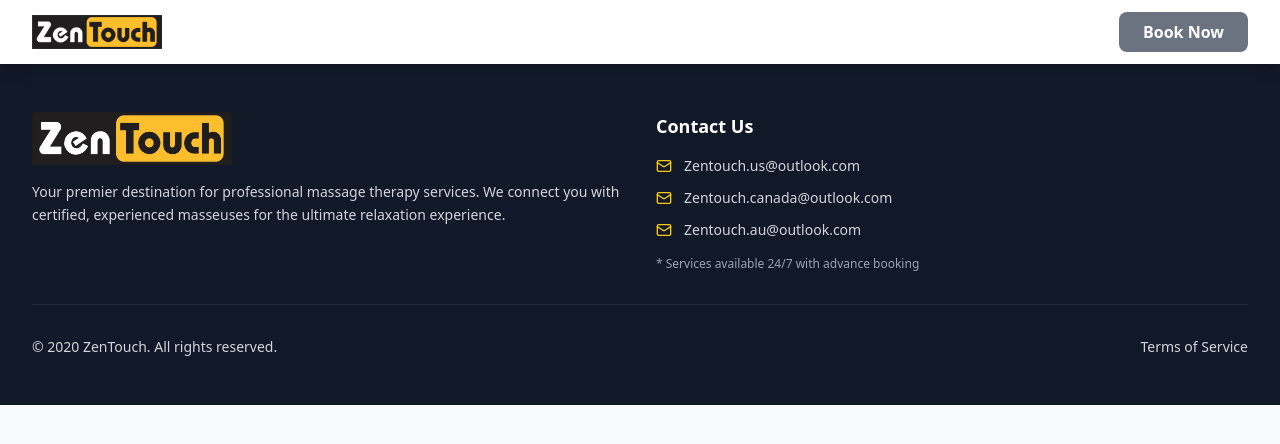
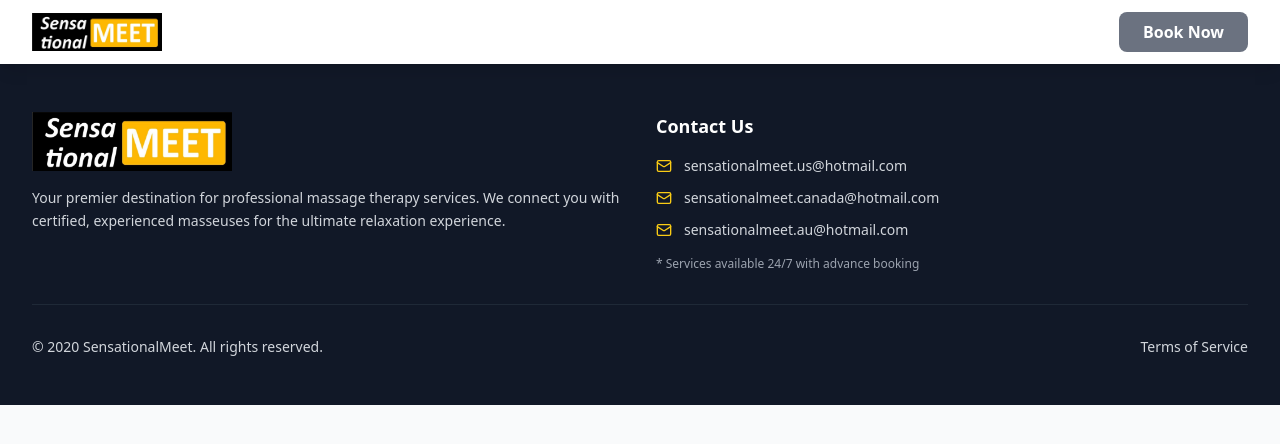
Before and after one commit to iamjerrymiah/optimum-project, a React (Vite) app: page /contact in a window 1280 px wide. Shown: the top 444 px of the page. Built offline with nearby package versions, Linux system fonts and the light colour scheme.

Commit message:
UI chnages

```diff
--- a/index.html
+++ b/index.html
@@ -2,7 +2,7 @@
 <html lang="en">
   <head>
     <meta charset="UTF-8" />
-    <link rel="icon" type="image/svg+xml" href="./src/assets/logo-no-background.png" />
+    <link rel="icon" type="image/svg+xml" href="./src/assets/logo.jpg" />
     <meta name="viewport" content="width=device-width, initial-scale=1.0" />
     <title>Complete Massage Booking Website</title>
   </head>
--- a/src/components/AboutPage.tsx
+++ b/src/components/AboutPage.tsx
@@ -12,7 +12,7 @@ const AboutPage: React.FC<AboutPageProps> = ({ onPageChange }) => {
 
         {/* <div className="text-center mb-16">
           <h1 className="text-4xl lg:text-5xl font-bold text-gray-900 mb-6">
-            About ZenTouch
+            About SensationalMeet
           </h1>
           <p className="text-xl text-gray-600 max-w-3xl mx-auto leading-relaxed">
             We're passionate about connecting you with exceptional massage therapists
@@ -34,7 +34,7 @@ const AboutPage: React.FC<AboutPageProps> = ({ onPageChange }) => {
               <h2 className="text-3xl font-bold text-gray-900 mb-6">Our Story</h2>
               <div className="space-y-4 text-gray-600 leading-relaxed">
                 <p>
-                  Founded in 2020, ZenTouch emerged from a simple yet powerful vision:
+                  Founded in 2020, SensationalMeet emerged from a simple yet powerful vision:
                   making professional massage therapy accessible to everyone, anywhere, anytime.
                 </p>
                 <p>
@@ -56,7 +56,7 @@ const AboutPage: React.FC<AboutPageProps> = ({ onPageChange }) => {
         {/* Key Features */}
         <div className="bg-gradient-to-br from-yellow-50 to-purple-50 rounded-2xl p-8 lg:p-12 mb-16">
           <h2 className="text-3xl font-bold text-gray-900 text-center mb-12">
-            Why Choose ZenTouch?
+            Why Choose SensationalMeet?
           </h2>
 
           <div className="grid grid-cols-1 md:grid-cols-2 lg:grid-cols-3 gap-8">
@@ -232,7 +232,7 @@ const AboutPage: React.FC<AboutPageProps> = ({ onPageChange }) => {
         </div> */}
 
         {/* <div className="bg-gradient-to-r from-yellow-600 to-gray-600 rounded-2xl text-white text-center p-8 lg:p-12">
-          <h2 className="text-3xl font-bold mb-4">Ready to Experience ZenTouch?</h2>
+          <h2 className="text-3xl font-bold mb-4">Ready to Experience SensationalMeet?</h2>
           <p className="text-lg mb-8 opacity-90 max-w-2xl mx-auto">
             Join thousands of satisfied clients who have discovered the convenience and quality of our massage services.
           </p>
--- a/src/components/BookModel.tsx
+++ b/src/components/BookModel.tsx
@@ -75,7 +75,7 @@ const BookModel: React.FC<MasseusesPageProps> = ({ }) => {
           </div>
           <h1 className="text-3xl font-bold text-gray-900 mb-4">Booking Confirmed!</h1>
           <p className="text-lg text-gray-600 mb-6">
-            Thank you for your booking request. Zentouch will contact you in the soonest on our live chat to confirm the appointment details.
+            Thank you for your booking request. SensationalMeet will contact you in the soonest on our live chat to confirm the appointment details.
           </p>
 
           <pre style={{ whiteSpace: "pre-wrap", fontSize: "14px", marginBottom: '30px' }}>{bookingMessage}</pre>
--- a/src/components/BookingPage.tsx
+++ b/src/components/BookingPage.tsx
@@ -155,7 +155,7 @@ const handleSubmit = () => {
           </div>
           <h1 className="text-3xl font-bold text-gray-900 mb-4">Booking Confirmed!</h1>
           <p className="text-lg text-gray-600 mb-6">
-            Thank you for your booking request. Zentouch will contact you in the soonest on our live chat to confirm the appointment details.
+            Thank you for your booking request. SensationalMeet will contact you in the soonest on our live chat to confirm the appointment details.
           </p>
 
           {/* <div className="bg-gray-50 rounded-lg p-6 mb-6 text-left">
--- a/src/components/ContactPage.tsx
+++ b/src/components/ContactPage.tsx
@@ -125,8 +125,8 @@ const ContactPage: React.FC<ContactPageProps> = ({ onPageChange }) => {
                   </div>
                   <div>
                     <h3 className="font-semibold text-gray-900 mb-1">Email</h3>
-                    <p className="text-gray-600">info@zentouch.ng</p>
-                    <p className="text-gray-600">support@zentouch.ng</p>
+                    <p className="text-gray-600">info@SensationalMeet.ng</p>
+                    <p className="text-gray-600">support@SensationalMeet.ng</p>
                     <p className="text-sm text-gray-500 mt-1">Response within 24 hours</p>
                   </div>
                 </div>
--- a/src/components/Footer.tsx
+++ b/src/components/Footer.tsx
@@ -1,7 +1,7 @@
 import React, { useState } from 'react';
 import { Mail } from 'lucide-react';
 import PrivacyModal from './PrivacyModal';
-import logo from '../assets/logo-no-background.png'
+import logo from '../assets/logo.jpg'
 
 const Footer: React.FC = () => {
   const [showPrivacy, setShowPrivacy] = useState(false);
@@ -13,7 +13,7 @@ const Footer: React.FC = () => {
           <div className="space-y-4">
             <div className="flex items-center">
               {/* <Zap className="h-8 w-8 text-yellow-400 mr-2" />
-              <span className="text-2xl font-bold">ZenTouch</span> */}
+              <span className="text-2xl font-bold">SensationalMeet</span> */}
               <img
                 src={logo}
                 alt=""
@@ -33,15 +33,15 @@ const Footer: React.FC = () => {
             <div className="space-y-3 text-sm">
               <div className="flex items-center">
                 <Mail className="h-4 w-4 text-yellow-400 mr-3 flex-shrink-0" />
-                <span className="text-gray-300">Zentouch.us@outlook.com</span>
+                <span className="text-gray-300">sensationalmeet.us@hotmail.com</span>
               </div>
               <div className="flex items-center">
                 <Mail className="h-4 w-4 text-yellow-400 mr-3 flex-shrink-0" />
-                <span className="text-gray-300">Zentouch.canada@outlook.com</span>
+                <span className="text-gray-300">sensationalmeet.canada@hotmail.com</span>
               </div>
               <div className="flex items-center">
                 <Mail className="h-4 w-4 text-yellow-400 mr-3 flex-shrink-0" />
-                <span className="text-gray-300">Zentouch.au@outlook.com</span>
+                <span className="text-gray-300">sensationalmeet.au@hotmail.com</span>
               </div>
             </div>
             <div className="mt-4">
@@ -76,7 +76,7 @@ const Footer: React.FC = () => {
         <div className="mt-8 pt-8 border-t border-gray-800">
           <div className="flex flex-col md:flex-row justify-between items-center">
             <div className="text-sm text-gray-300">
-              © 2020 ZenTouch. All rights reserved.
+              © 2020 SensationalMeet. All rights reserved.
             </div>
             <div className="flex space-x-6 mt-4 md:mt-0">
               {/* <div onClick={() => setShowPrivacy(true)} className="text-sm text-gray-300 hover:text-yellow-400 transition-colors">Privacy Policy</div> */}
--- a/src/components/Header.tsx
+++ b/src/components/Header.tsx
@@ -1,7 +1,7 @@
 import React, { useState } from "react";
 import { Menu, X } from "lucide-react";
 import { Link, NavLink, useNavigate } from "react-router-dom";
-import logo from '../assets/logo-no-background.png'
+import logo from '../assets/logo.jpg'
 
 const Header: React.FC = () => {
   const navigate = useNavigate()
@@ -23,7 +23,7 @@ const Header: React.FC = () => {
           {/* Logo */}
           <Link to="/" className="flex items-center cursor-pointer">
             {/* <Zap className="h-8 w-8 text-yellow-600 mr-2" />
-            <span className="text-2xl font-bold text-gray-900">ZenTouch</span> */}
+            <span className="text-2xl font-bold text-gray-900">SensationalMeet</span> */}
             <img
               src={logo}
               alt=""
```
Also changed, not shown: src/assets/logo.jpg.
